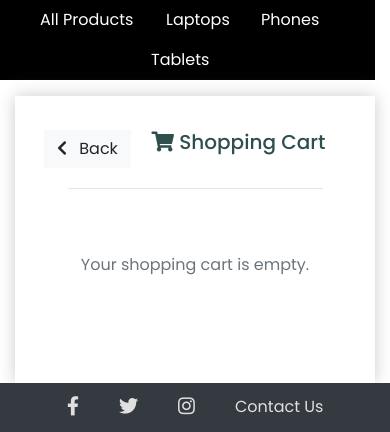
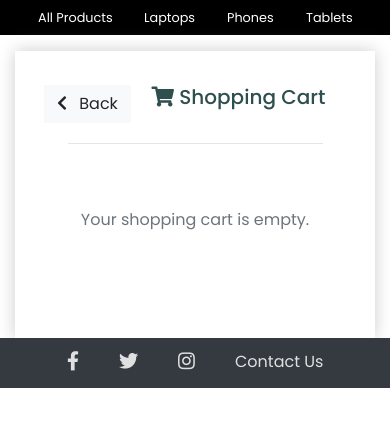
Before and after one commit to testgitpodcistudent/milestone-4-copy, a Django app: page /cart/ in a window 390 px wide. Shown: the part 86-518 px from the top of the page. After the commit the page ends 474 px from the top, so only its background shows below. Run offline with Django 3.2, Linux system fonts and the light colour scheme; some libraries are stand-ins or nearby versions.

Commit message:
fixing responsivity issue on navbar (mobile resolution). Changed font size and navbar margin.

```diff
--- a/static/css/base.css
+++ b/static/css/base.css
@@ -19,6 +19,7 @@ body {
     min-height: calc(100vh - 180px);
 }
 
+/* Footer */
 .footer {
     height: 50px;
 }
@@ -113,6 +114,7 @@ a:hover {
     padding: 10px;
 }
 
+/* Product card styling on products.html */
 .product-card {
     color: darkslategray;
 }
@@ -153,6 +155,7 @@ a:hover {
     display: table;
 }
 
+/* Back-To-Top (^) button */
 .btt-link {
     text-align: center;
     font-size: 1.7rem;
@@ -214,7 +217,7 @@ input::-webkit-inner-spin-button {
 }
 
 
-/* Toast Styling */
+/* Toast (message) Styling */
 .message-container {
     position: fixed;
     top: 72px;
@@ -355,3 +358,9 @@ form input {
         min-width: 100%;
     }
 }
+
+@media screen and (max-width: 700px) {
+    .category-link {
+        font-size: 0.8rem !important;
+    }
+}
--- a/templates/base.html
+++ b/templates/base.html
@@ -149,19 +149,19 @@
     </nav>
 
     <!-- Product Categories -->
-    <div class="row bg-black justify-content-center">
+    <div class="row bg-black w-100 ml-0 justify-content-center">
         <ul class="nav justify-content-center">
             <li class="nav-item">
-                <a class="nav-link hvr-underline-from-center" href="{% url 'products' %}">All Products </a>
+                <a class="nav-link category-link hvr-underline-from-center" href="{% url 'products' %}">All Products </a>
             </li>
             <li class="nav-item">
-                <a class="nav-link hvr-underline-from-center" href="{% url 'products' %}?category=Laptops">Laptops</a>
+                <a class="nav-link category-link hvr-underline-from-center" href="{% url 'products' %}?category=Laptops">Laptops</a>
             </li>
             <li class="nav-item">
-                <a class="nav-link hvr-underline-from-center" href="{% url 'products' %}?category=Phones">Phones</a>
+                <a class="nav-link category-link hvr-underline-from-center" href="{% url 'products' %}?category=Phones">Phones</a>
             </li>
             <li class="nav-item">
-                <a class="nav-link hvr-underline-from-center" href="{% url 'products' %}?category=Tablets">Tablets</a>
+                <a class="nav-link category-link hvr-underline-from-center" href="{% url 'products' %}?category=Tablets">Tablets</a>
             </li>
         </ul>
     </div>
```
